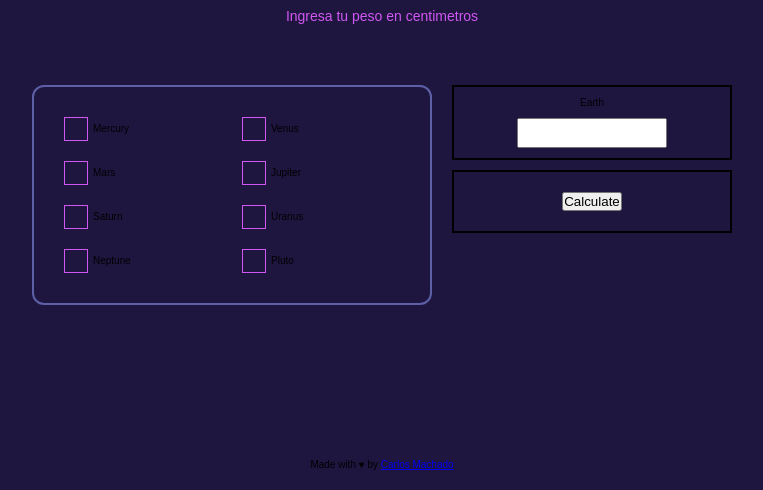
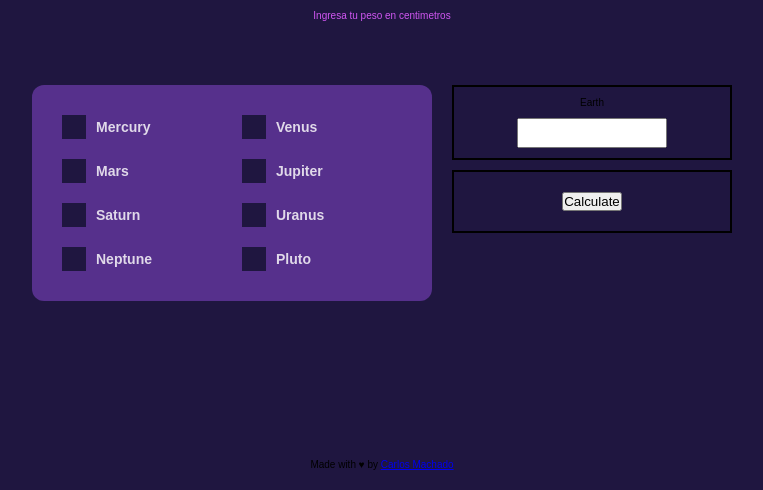
Before and after one commit to Kusagui/calculadoraespacial.com, a website: page index.html in a window 1280 px wide. Shown: the part 310-800 px from the top of the page, without its empty margins (258-1021 px from the left). Drawn offline with Linux system fonts and the light colour scheme.

Commit message:
Minimos estilos checkboxes

```diff
--- a/CSS/main.css
+++ b/CSS/main.css
@@ -145,7 +145,7 @@ html
 
 .header--subtitle {
     color: var(--main-pink);
-    font-size: var(--medium-size);
+    font-size: var(--big -size);
     line-height: var(--big-size);
 }
 
@@ -170,7 +170,8 @@ html
 .form__planets-list {
     width: 100%;
     max-width: 400px;
-    border: solid 2px var(--clear-purple);
+    background-color:  var(--medium-purple);
+    border: none;
     padding: var(--medium-padding);
     border-radius: 12px;
 
@@ -186,20 +187,23 @@ html
     border-radius: 6px;
 
     padding: 1rem;
+    color: var(--main-white);
+    font-size: var(--medium-size);
+    font-weight: 700;
 }
 
 .checkbox-container:hover {
     background-color: var(--main-pink);
+    color: var(--dark-purple);
 }
 
 .checkbox-container > input[type=checkbox] {
     appearance: none;
     width: 24px;
     height: 24px;
-    margin-inline-end: .5rem;
+    margin-inline-end: 1rem;
 
     background-color: var(--dark-purple);
-    border: solid 1px var(--main-pink);
 }
 
 .form__user-input {
```
